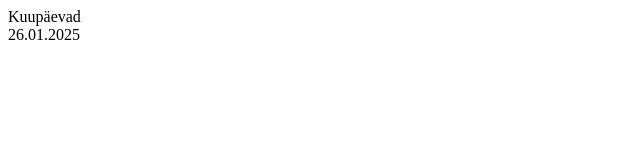
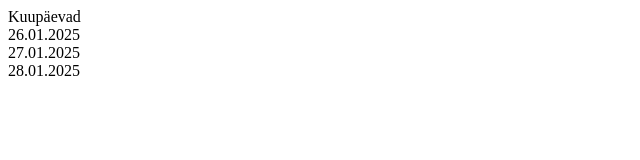
Before and after one commit to martinliiskmaa/gitkodutoo, a plain HTML site: page index.html in a window 1280 px wide. Shown: the whole page, without its empty margins (0-640 px from the left). Drawn offline with Linux system fonts and the light colour scheme.

Commit message:
Added the dates into index.html

```diff
--- a/index.html
+++ b/index.html
@@ -1,2 +1,4 @@
 <div>Kuupäevad</div>
 <div>26.01.2025</div>
+<div>27.01.2025</div>
+<div>28.01.2025</div>
```
